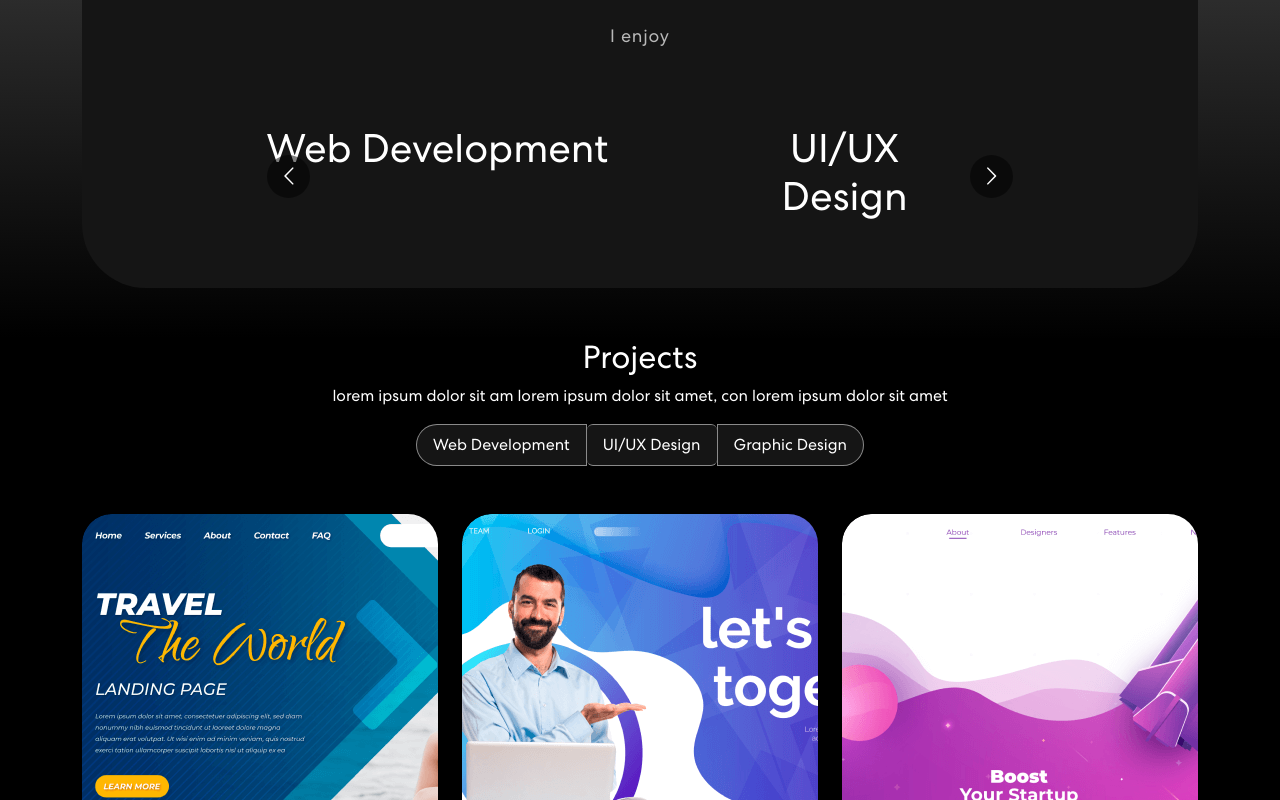
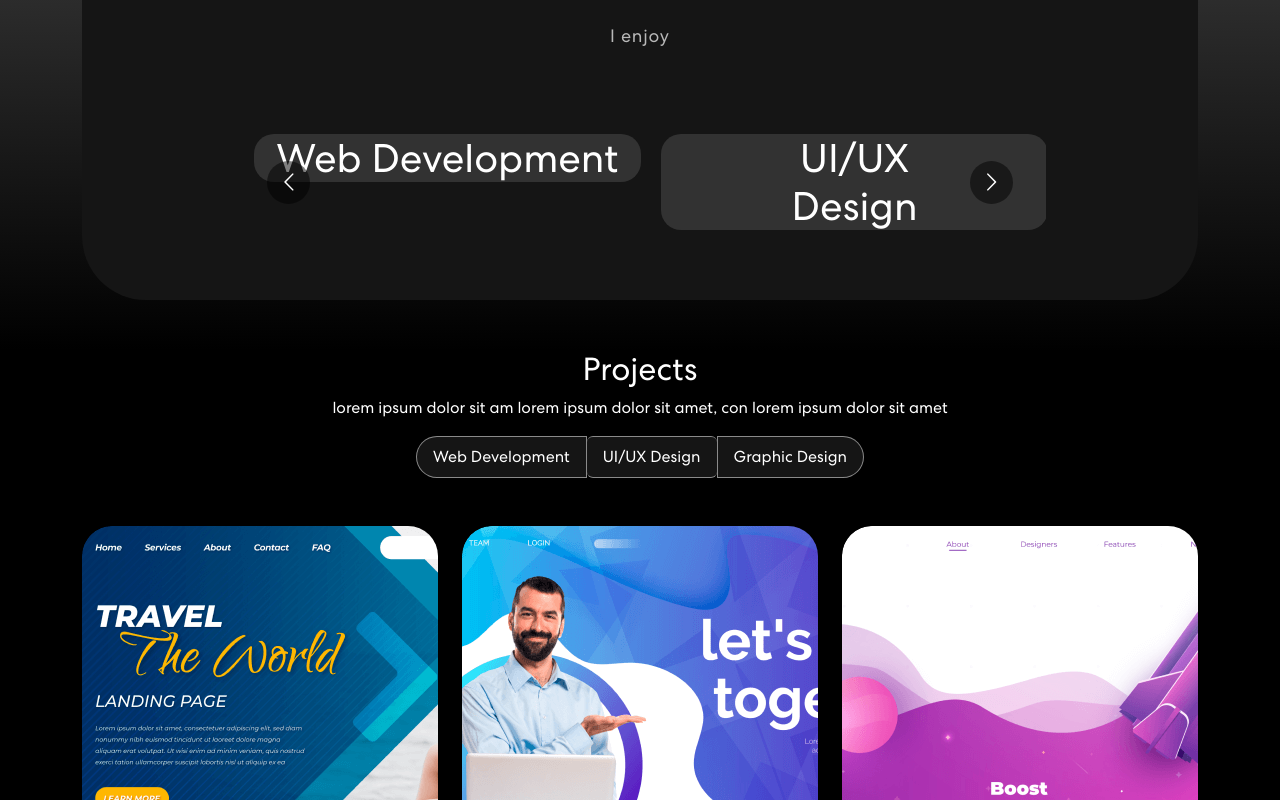
Before and after one commit to tuscannyCodes/new-portfolio-website, a React (Create React App) app: page / in a window 1280 px wide. Shown: the part 1020-1820 px from the top of the page. Built offline with nearby package versions, Linux system fonts and the light colour scheme.

Commit message:
style updates

```diff
--- a/src/App.css
+++ b/src/App.css
@@ -320,6 +320,21 @@ nav.navbar .navbar-toggler[aria-expanded="true"] .navbar-toggler-icon{
 
 
 /************ Skills Css ************/
+.item{
+
+  margin: 10px;
+}
+
+
+.skillCardItem{
+  width: 100%;
+  height: 100%;
+  margin: 10px;
+  background-color: rgb(50, 50, 50);
+  border-radius: 20px;
+
+  }
+
 .skill {
   background: linear-gradient(180.21deg, rgb(50, 50, 50), black);
   padding: 0 0 50px 0;
@@ -362,6 +377,8 @@ nav.navbar .navbar-toggler[aria-expanded="true"] .navbar-toggler-icon{
 }
 
 /************ Projects Css ************/
+
+
 
 .projectTab{
 background-color: #151515 !important;
--- a/src/components/Contact.js
+++ b/src/components/Contact.js
@@ -92,7 +92,7 @@ export const Contact = () => {
                   <textarea
                     rows={6}
                     value={formDetails.message}
-                    placeholder="Send a message"
+                    placeholder="Send a message!"
                     onChange={(e) => onFormUpdate("message", e.target.value)}
                   ></textarea>
                   <button type="submit">
--- a/src/components/NavBar.js
+++ b/src/components/NavBar.js
@@ -27,7 +27,7 @@ export const NavBar = () => {
     <Navbar expand="lg" className={scrolled ? "scrolled" : ""}>
       <Container>
         <Navbar.Brand href="#home">
-          <img src={logo} alt="Logo" />
+          {/* <img src={logo} alt="Logo" /> */}
         </Navbar.Brand>
         <Navbar.Toggle aria-controls="basic-navbar-nav">
           <span className="navbar-toggler-icon"></span>
--- a/src/components/Skills.js
+++ b/src/components/Skills.js
@@ -41,19 +41,27 @@ export const Skills = () => {
               >
                 <div className="item">
                   {/* <img src={meter1} alt="Image"></img> */}
+                  <div className="skillCardItem">
                   <h1>Web Development</h1>
+                  </div>
                 </div>
                 <div className="item">
                   {/* <img src={meter2} alt="Image"></img> */}
+                  <div className="skillCardItem">
                   <h1>UI/UX <br></br>Design</h1>
+                  </div>
                 </div>
                 <div className="item">
                   {/* <img src={meter3} alt="Image"></img> */}
+                  <div className="skillCardItem">
                   <h1>Graphic Design</h1>
+                  </div>
                 </div>
                 <div className="item">
                   {/* <img src={meter1} alt="Image"></img> */}
+                  <div className="skillCardItem">
                   <h1>Software Development</h1>
+                  </div>
                 </div>
               </Carousel>
             </div>
```
